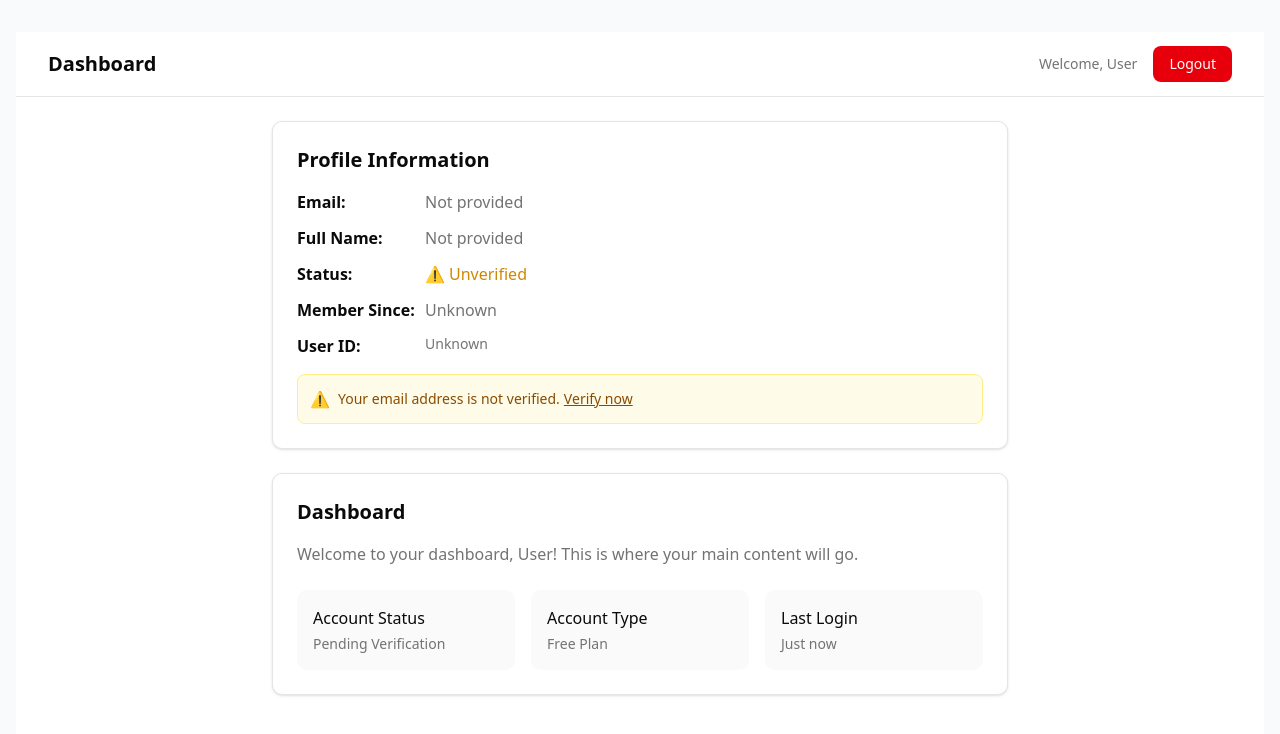
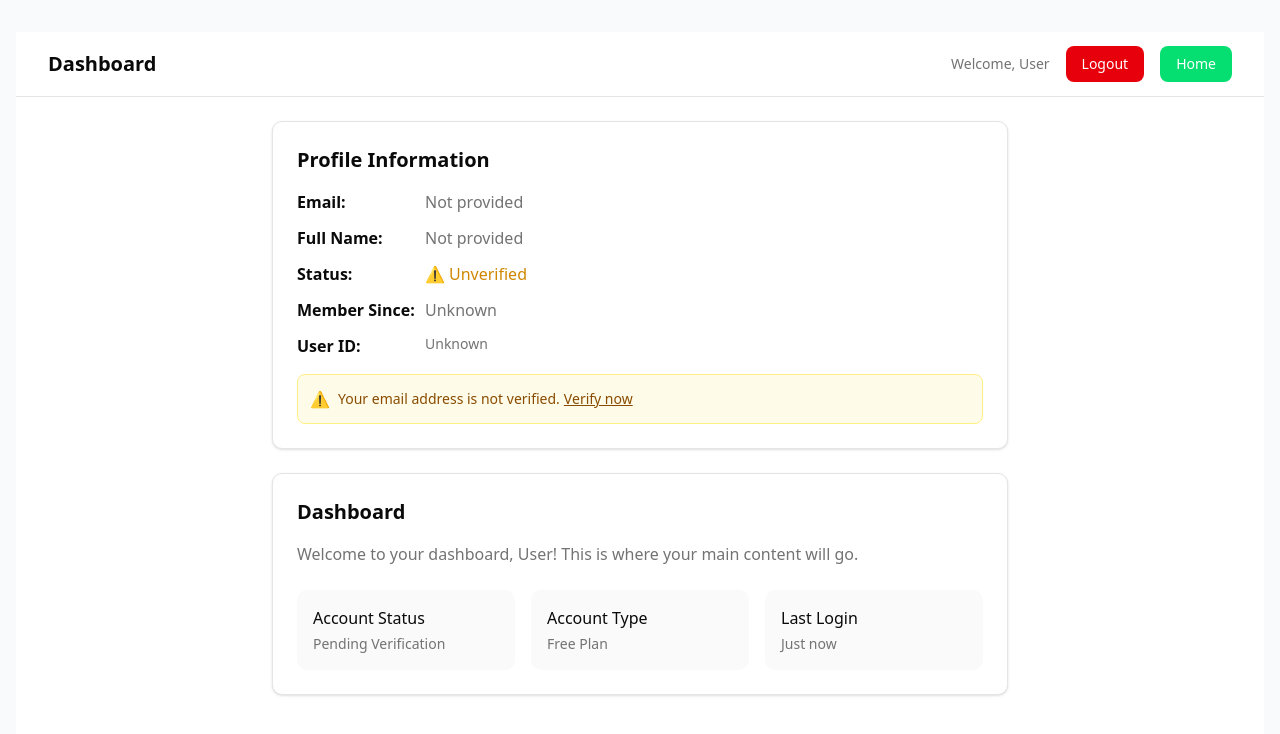
Before and after one commit to proddev-hub-nexus/proddev-frontend, a Next.js app: page /dashboard in a window 1280 px wide. Shown: the top 734 px of the page. Built offline with nearby package versions, Linux system fonts and the light colour scheme; no server answers.

Commit message:
added home link to dashboard

```diff
--- a/src/app/(dashboard)/dashboard/page.tsx
+++ b/src/app/(dashboard)/dashboard/page.tsx
@@ -3,6 +3,7 @@ import { useRouter } from "next/navigation";
 import { toast } from "sonner";
 import { useLogout } from "@/general/hooks/use-logout";
 import { useAuthStore } from "@/general/store/auth-store";
+import Link from "next/link";
 
 export default function Dashboard() {
   const router = useRouter();
@@ -36,6 +37,12 @@ export default function Dashboard() {
             >
               Logout
             </button>
+            <Link
+              href={"/"}
+              className="bg-green-400 px-4 py-2 rounded-md hover:bg-destructive/80 transition text-white text-sm"
+            >
+              Home
+            </Link>
           </div>
         </div>
       </header>
```
